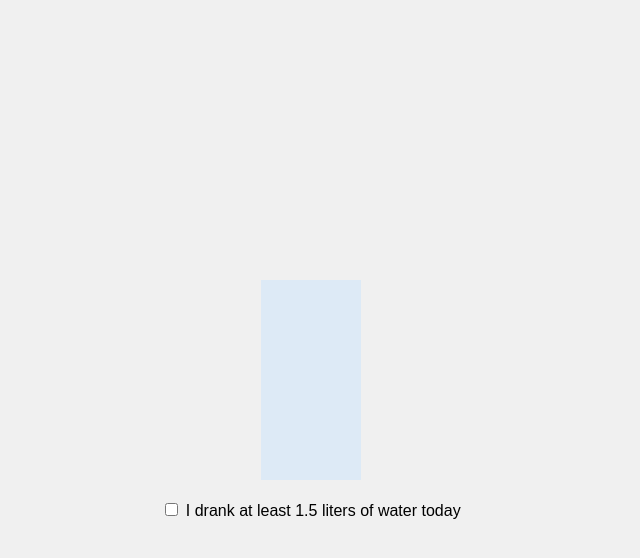
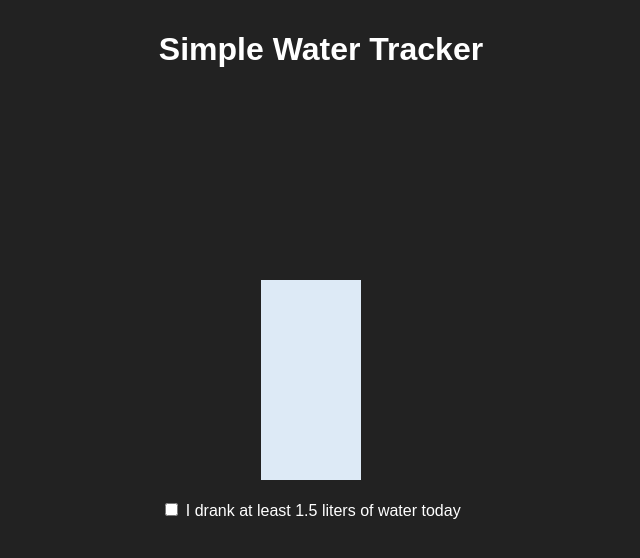
Before and after one commit to Brosey27/Water-Tracker, a plain HTML site: page index.html in a window 1280 px wide. Shown: the whole page, without its empty margins (329-969 px from the left). Drawn offline with Linux system fonts and the light colour scheme.

Commit message:
Add h1 header for page, add label color and positioned h1 element to the top of page

```diff
--- a/index.html
+++ b/index.html
@@ -7,6 +7,7 @@
   <title>Water Tracker</title>
 </head>
 <body>
+    <header><h1>Simple Water Tracker</h1></header>
   <div class="water-tracker">
     <div class="glass">
       <div class="water"></div>
--- a/styles.css
+++ b/styles.css
@@ -5,7 +5,7 @@ body {
     align-items: center;
     min-height: 100vh;
     margin: 0;
-    background-color: #f0f0f0;
+    background-color: #222;
   }
 
   .water-tracker {
@@ -32,3 +32,19 @@ body {
     display: inline-block;
     cursor: pointer;
   }
+
+  h1 {
+    position: fixed;
+    top: 0;
+    left: 0;
+    width: 100%;
+
+    color: #fff;
+    padding: 10px;
+    display:flex;
+    justify-content:center;
+    align-items:center;
+  }
+  label {
+    color:#fff;
+  }
```
